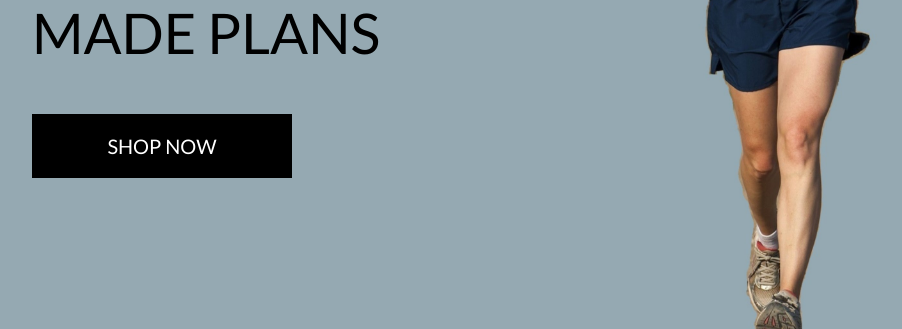
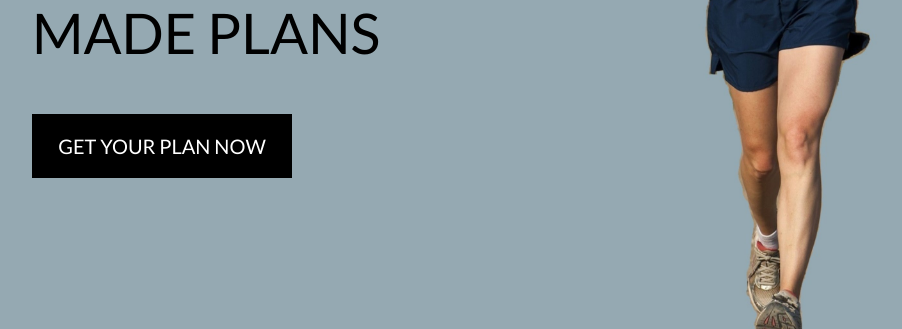
Before and after one commit to sclarkstone/Milestone4, a Django app: template home/templates/home/index.html in a window 1280 px wide. Shown: the part 437-766 px from the top of the page, without its empty margins (111-1013 px from the left). Run offline with Django 3.2, Linux system fonts and the light colour scheme; the template is opened without the code that fills it, so the values that code supplies are empty; some libraries are stand-ins or nearby versions.

Commit message:
updated homepage button to go to all plans category

```diff
--- a/home/templates/home/index.html
+++ b/home/templates/home/index.html
@@ -18,7 +18,7 @@
                 </h1>
                 <div class="my-5">
                     <h4>
-                        <a href="{% url 'products' %}" class="shop-now-button btn btn-lg rounded-0 text-uppercase py-3">Shop Now</a>
+                        <a href="{% url 'products' %}?category=Plans" class="shop-now-button btn btn-lg rounded-0 text-uppercase py-3">Get your plan now</a>
                     </h4>
                 </div>
             </div>
```
